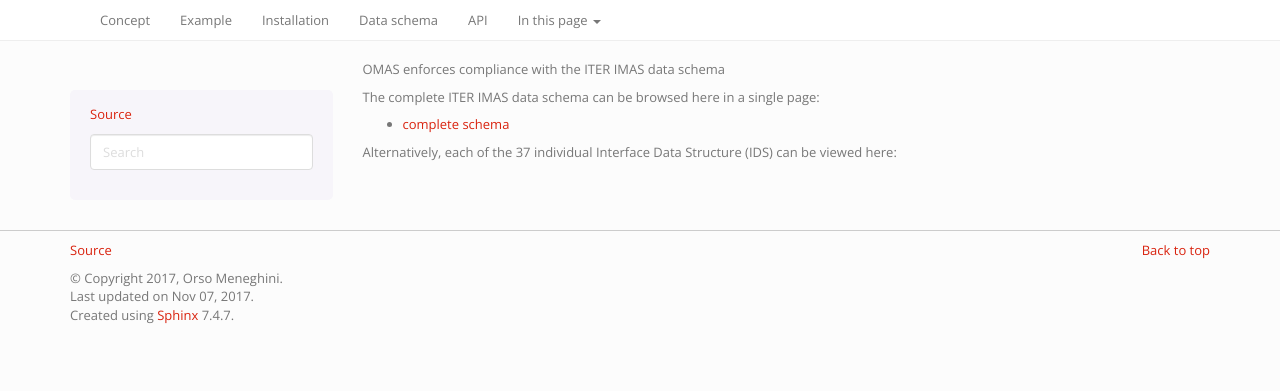
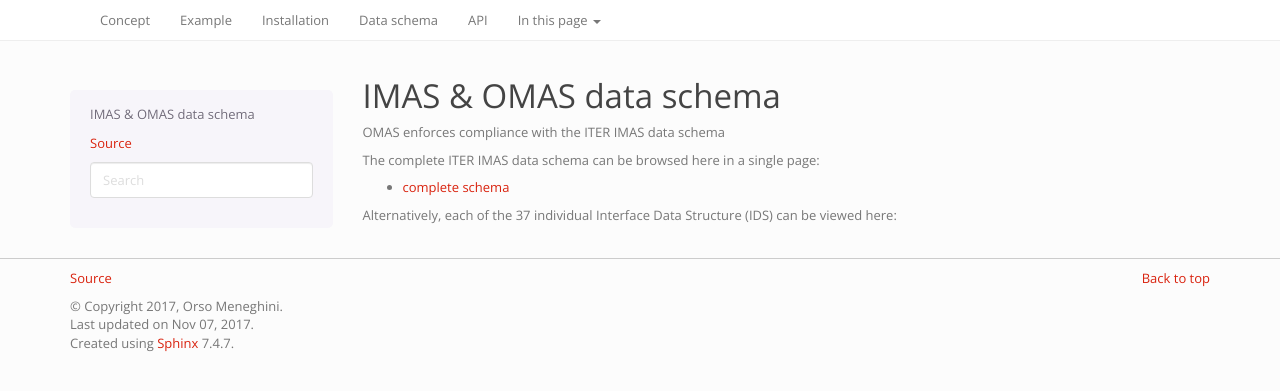
Before and after one commit to gafusion/omas, a Sphinx documentation site: the page built from sphinx/source/schema.rst, in a window 1280 px wide. Shown: the top 391 px of the page. Built offline with Sphinx 7.4.7, drawn with Linux system fonts in a browser that asks for light colours; some of the changed lines change nothing that is shown.

Commit message:
improved documentation building

```diff
--- a/sphinx/source/conf.py
+++ b/sphinx/source/conf.py
@@ -66,8 +66,7 @@ Some classes of the `OMFIT framework <http://gafusion.github.io/OMFIT-source/>`_
 if os.path.exists('../source/schema/'):
     shutil.rmtree('../source/schema/')
 os.makedirs('../source/schema/')
-shutil.copy2(os.path.abspath('../../omas/imas_structures/3.10.1/omas_doc.html'),os.path.abspath('../source/data.rst'))
-lines=open(os.path.abspath('../source/data.rst')).readlines()
+lines=open(os.path.abspath('../../omas/imas_structures/3_10_1/omas_doc.html')).readlines()
 
 f=None
 for k,line in enumerate(lines):
--- a/sphinx/source/schema.rst
+++ b/sphinx/source/schema.rst
@@ -1,3 +1,6 @@
+IMAS & OMAS data schema
+=======================
+
 OMAS enforces compliance with the ITER IMAS data schema
 
 The complete ITER IMAS data schema can be browsed here in a single page:
```
